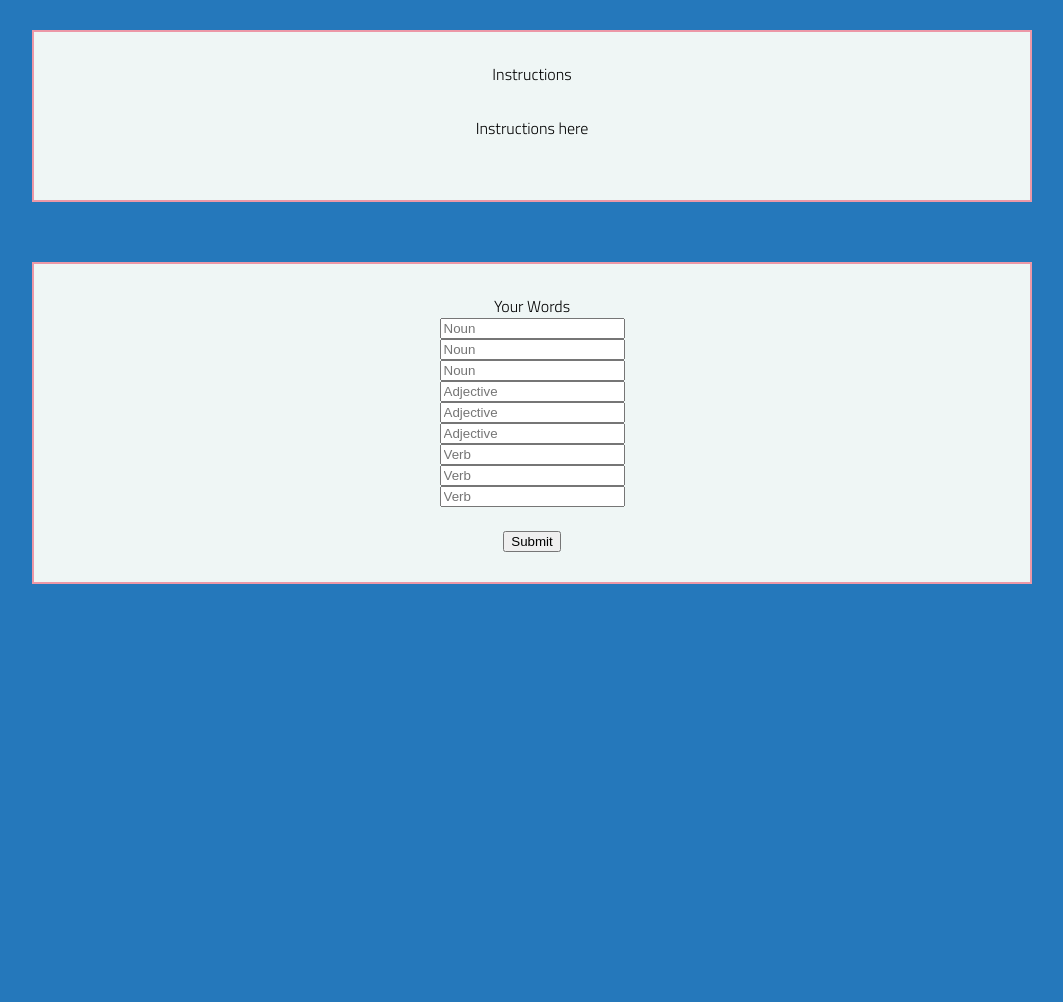
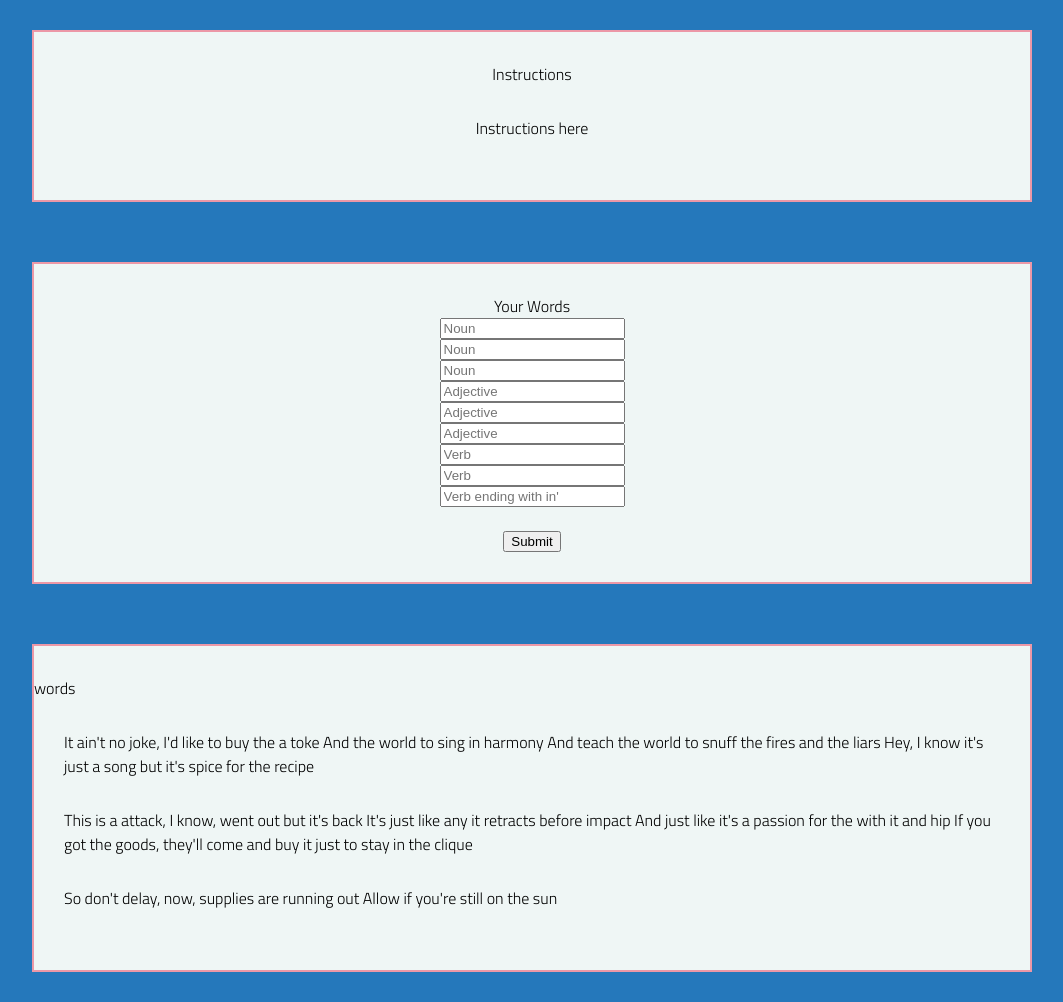
Before and after one commit to michmitz/madlib-game, a plain HTML site: page index.html in a window 1280 px wide. Shown: the whole page, without its empty margins (108-1171 px from the left). Before the commit the page ends 800 px from the top, so only its background shows below. Drawn offline with Linux system fonts and the light colour scheme.

Commit message:
added spans

```diff
--- a/index.html
+++ b/index.html
@@ -27,10 +27,30 @@
             <input class="adjective" id="adj-2" placeholder="Adjective">
             <input class="adjective" id="adj-3" placeholder="Adjective">
             <input class="verb" id="verb-1" placeholder="Verb">
-            <input class="verb" id="verb-1" placeholder="Verb">
-            <input class="verb" id="verb-1" placeholder="Verb">
+            <input class="verb" id="verb-2" placeholder="Verb">
+            <input class="verb" id="verb-3" placeholder="Verb ending with in'">
             <br>
             <button id="button">Submit</button>
+
+        </section>
+        <section class="outputsection">
+            <article id="lyrics">words
+                <p>It ain't no joke, I'd like to buy the <span id="display-noun-1"></span> a toke
+                    And <span id="display-verb-1"></span> the world to sing in <span id="display-adj-1"></span> harmony
+                    And teach the world to snuff the fires and the liars
+                    Hey, I know it's just a song but it's spice for the recipe
+                </p>
+                <p>This is a <span id="display-adj-two"></span> attack, I know, went out but it's back
+                    It's just like any <span id="display-noun-2"></span> it retracts before impact
+                    And just like <span id="display-noun-3"></span> it's a passion for the with it and hip
+                    If you got the goods, they'll come and buy it just to stay in the clique
+                </p>
+                <p>So don't delay, <span id="display-verb-2"></span> now, supplies are running out
+                    Allow if you're still <span id="display-adj-3" six to eight years to arrive
+                    And if you follow, there may be a tomorrow
+                    But if the offer is shun, you might as well be <span id="display-verb-3"></span> on the sun
+                </p>
+            </article>
         </section>
     </main>
 
```
